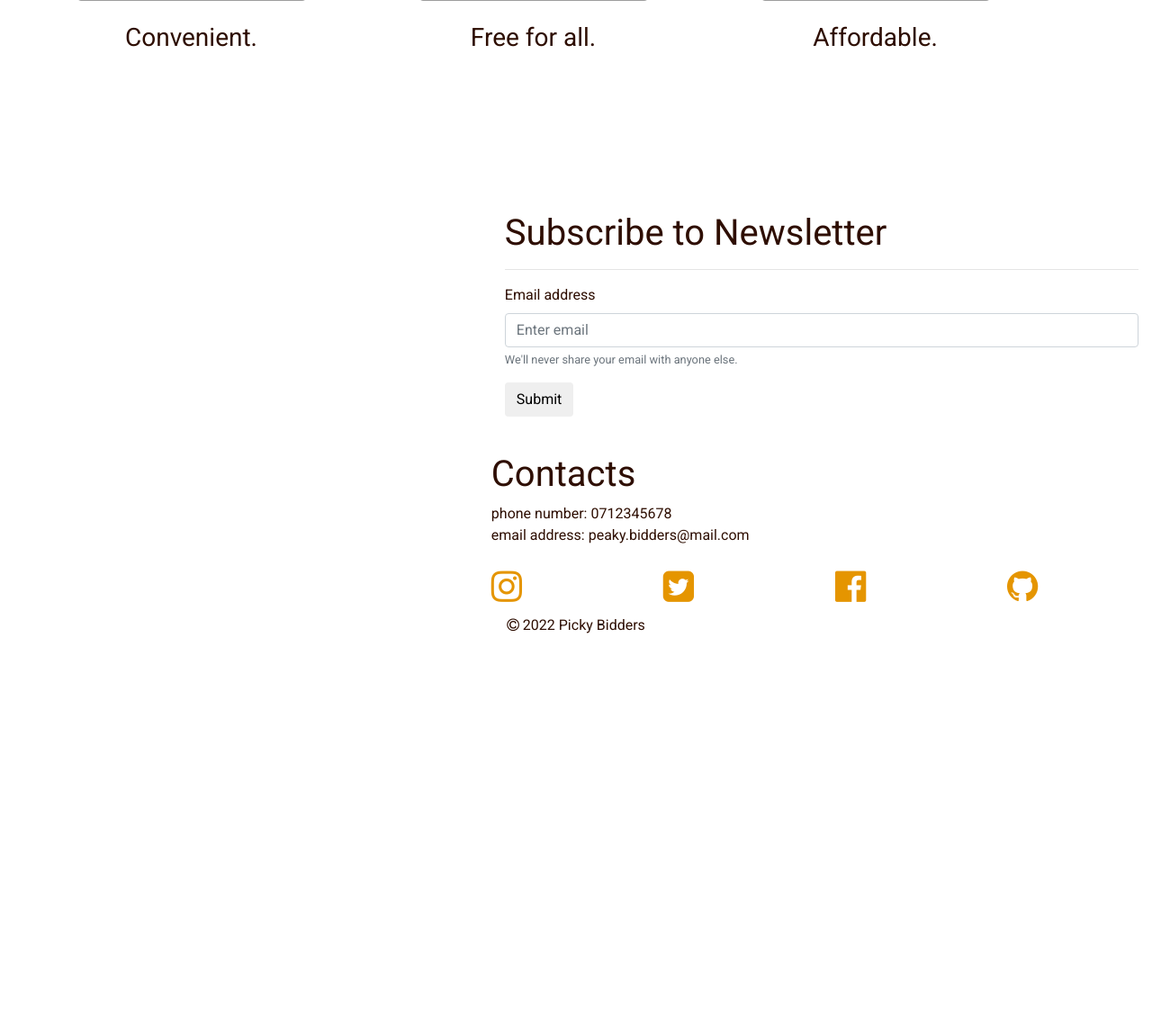
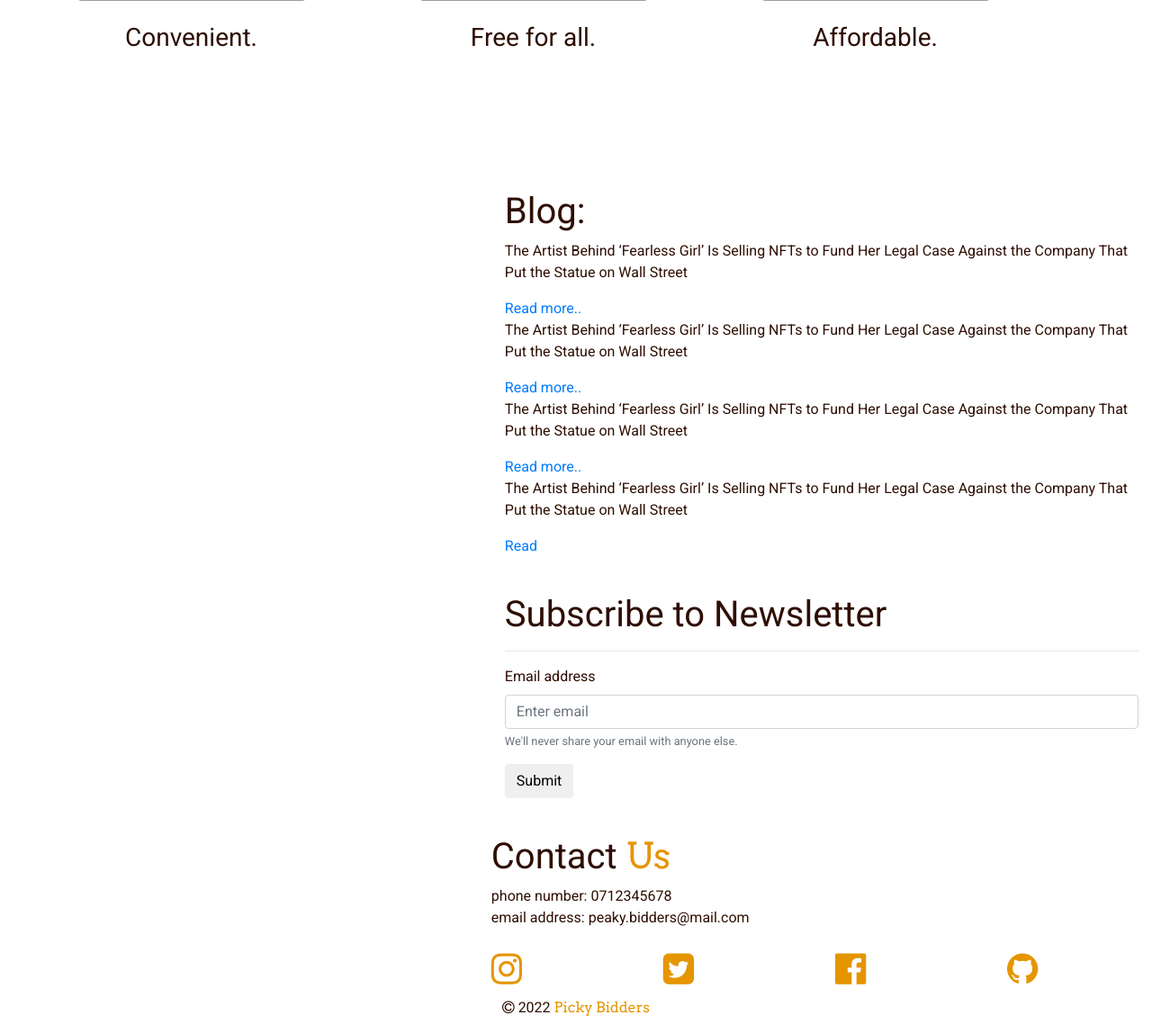
Before and after one commit to Martin023/peaky-bidders, a Flask app: page / in a window 1280 px wide. Shown: the part 2105-3253 px from the top of the page at 90% size. Before the commit the page ends 2809 px from the top, so only its background shows below. Run offline with Flask 2, Linux system fonts and the light colour scheme; some libraries are stand-ins or nearby versions; grey boxes are pictures that could not be loaded.

Commit message:
update admin

```diff
--- a/app/templates/base.html
+++ b/app/templates/base.html
@@ -44,7 +44,9 @@
                 <a class="nav-item nav-link" href="{{ url_for('logout') }}">Logout</a>
               {% else %}
                 <a class="nav-item nav-link" href="{{ url_for('login') }}">Login</a>
+
                 <a class="nav-item nav-link" href="{{ url_for('register') }}">Register</a>
+                <a class="nav-item nav-link" href="{{ url_for('admin_page') }}">Admin</a>
               {% endif %}
             </div>
           </div>
--- a/app/templates/index.html
+++ b/app/templates/index.html
@@ -168,6 +168,21 @@
            {%endblock%}
         </div>
         <div class="col-md-7">
+          <div class="subscribe container-fluid" style="margin-top: 2vh;">
+          <h1>Blog: </h1>
+          <p>The Artist Behind ‘Fearless Girl’ Is Selling NFTs to Fund Her Legal Case Against the Company That Put the Statue on Wall Street</p>
+          <a href="https://news.artnet.com/market/fearless-girl-nft-kristen-visbal-2114056">Read more..</a>
+
+          <p>The Artist Behind ‘Fearless Girl’ Is Selling NFTs to Fund Her Legal Case Against the Company That Put the Statue on Wall Street</p>
+          <a href="https://news.artnet.com/market/fearless-girl-nft-kristen-visbal-2114056">Read more..</a>
+
+          <p>The Artist Behind ‘Fearless Girl’ Is Selling NFTs to Fund Her Legal Case Against the Company That Put the Statue on Wall Street</p>
+          <a href="https://news.artnet.com/market/fearless-girl-nft-kristen-visbal-2114056">Read more..</a>
+
+          <p>The Artist Behind ‘Fearless Girl’ Is Selling NFTs to Fund Her Legal Case Against the Company That Put the Statue on Wall Street</p>
+          <a href="https://news.artnet.com/market/fearless-girl-nft-kristen-visbal-2114056">Read <more class=""></more></a>
+
+          </div>
           <div class="subscribe container-fluid" style="margin-top: 5vh;">
             <h1> Subscribe to Newsletter</h1>
             <hr>
@@ -182,7 +197,7 @@
         </form>
           </div>
         <div class="contacts" style="margin-top: 5vh;" >
-                <h1>Contacts</h1>
+                <h1>Contact <span>Us</span></h1>
                 <p>phone number: 0712345678 <br>
                 email address: peaky.bidders@mail.com <br>
               </p>
@@ -208,7 +223,7 @@
     <section>
       <footer>
 
-        <p align="center"><i class="fa fa-copyright" aria-hidden="true"></i> 2022 Picky Bidders</p>
+        <p align="center"><i class="fa fa-copyright" aria-hidden="true"></i> 2022 <span>Picky Bidders</span></p>
       </footer>
 
     </section>
```
